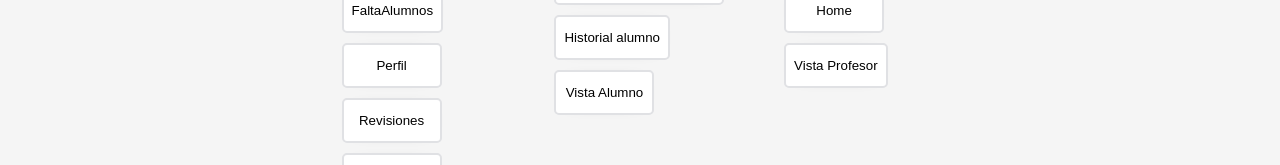
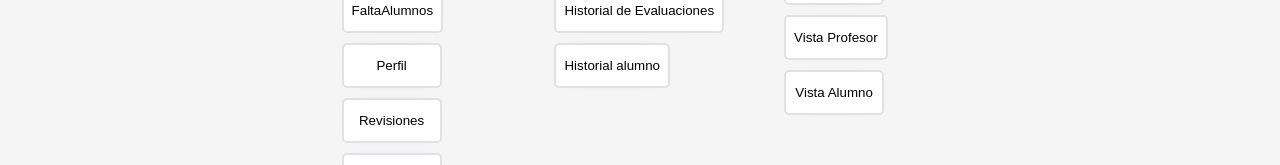
Before and after one commit to ConstruccionSoftware2024/Construccion-de-Software-2024-1, a Vue app: page /navegacion in a window 1280 px wide. Shown: the part 412-577 px from the top of the page. Built offline with nearby package versions, Linux system fonts and the light colour scheme; no server answers.

Commit message:
Se agrega vista alumno al menu de navegación

```diff
--- a/src/components/ComponentesGrupoFelipe/navegacion.vue
+++ b/src/components/ComponentesGrupoFelipe/navegacion.vue
@@ -45,11 +45,6 @@
                 Historial alumno
             </button>
         </RouterLink>
-        <RouterLink to="/alumnovista" class="navLink">
-            <button>
-                Vista Alumno
-            </button>
-        </RouterLink>
     </div>
 
     <div class="container">
@@ -64,7 +59,11 @@
                 Vista Profesor
             </button>
         </RouterLink>
-
+        <RouterLink to="/vistaalumno" class="navLink">
+            <button>
+                Vista Alumno
+            </button>
+        </RouterLink>
     </div>
 
 
```
